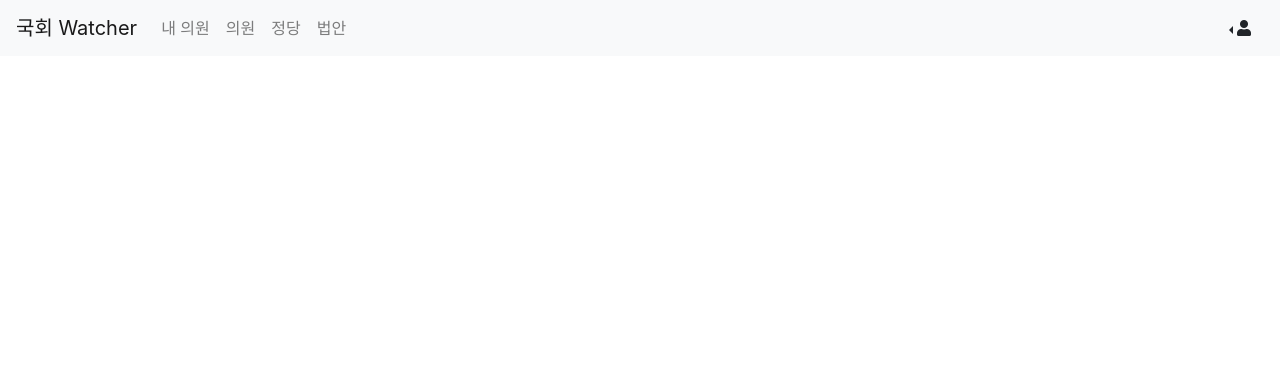
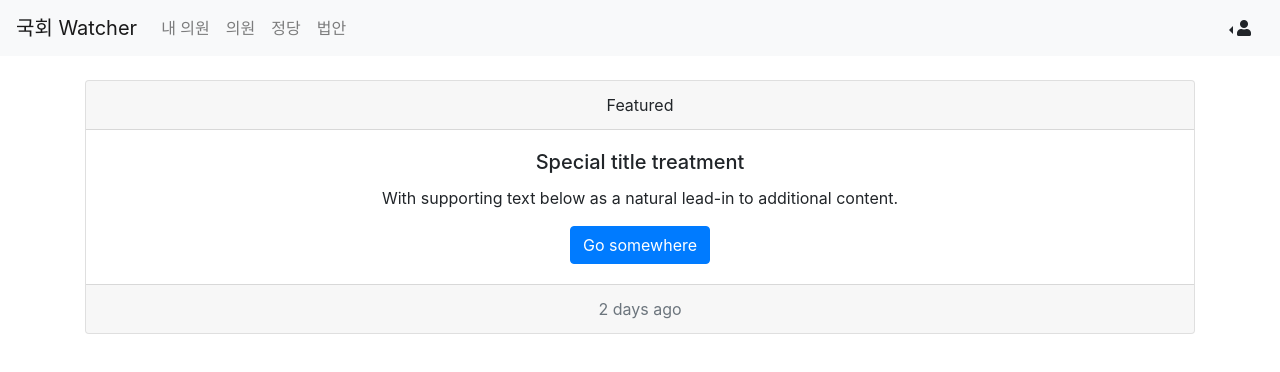
Before and after one commit to feynubrick/client-naw, a React (Create React App) app: page /login in a window 1280 px wide. Shown: the top 372 px of the page. Built offline with nearby package versions, Linux system fonts and the light colour scheme.

Commit message:
클릭시 경로변경 추가

```diff
--- a/src/components/MemberDropDownMenu.jsx
+++ b/src/components/MemberDropDownMenu.jsx
@@ -1,5 +1,5 @@
 import React from "react";
-
+import { Link } from "react-router-dom";
 const MemberDropDownMenu = () => {
   return (
     <div className="dropdown dropleft">
@@ -14,8 +14,12 @@
         <i class="fas fa-user" />
       </button>
       <div className="dropdown-menu" aria-labelledby="dropdownMenuButton">
-        <span className="dropdown-item">로그인</span>
-        <span className="dropdown-item">회원가입</span>
+        <Link to="/login">
+          <span className="dropdown-item">로그인</span>
+        </Link>
+        <Link to="/signin">
+          <span className="dropdown-item">회원가입</span>
+        </Link>
       </div>
     </div>
   );
--- a/src/pages/Login.jsx
+++ b/src/pages/Login.jsx
@@ -1,7 +1,20 @@
 import React, { Component } from "react";
-
+import { Card, Button } from "react-bootstrap";
 export default class Login extends Component {
   render() {
-    return <div />;
+    return (
+      <Card className="text-center">
+        <Card.Header>Featured</Card.Header>
+        <Card.Body>
+          <Card.Title>Special title treatment</Card.Title>
+          <Card.Text>
+            With supporting text below as a natural lead-in to additional
+            content.
+          </Card.Text>
+          <Button variant="primary">Go somewhere</Button>
+        </Card.Body>
+        <Card.Footer className="text-muted">2 days ago</Card.Footer>
+      </Card>
+    );
   }
 }
--- a/src/pages/SignIn.jsx
+++ b/src/pages/SignIn.jsx
@@ -1,7 +1,20 @@
 import React, { Component } from "react";
-
+import { Card, Button } from "react-bootstrap";
 export default class SignIn extends Component {
   render() {
-    return <div />;
+    return (
+      <Card className="text-center">
+        <Card.Header>Featured</Card.Header>
+        <Card.Body>
+          <Card.Title>Special title treatment</Card.Title>
+          <Card.Text>
+            With supporting text below as a natural lead-in to additional
+            content.
+          </Card.Text>
+          <Button variant="primary">Go somewhere</Button>
+        </Card.Body>
+        <Card.Footer className="text-muted">2 days ago</Card.Footer>
+      </Card>
+    );
   }
 }
```
